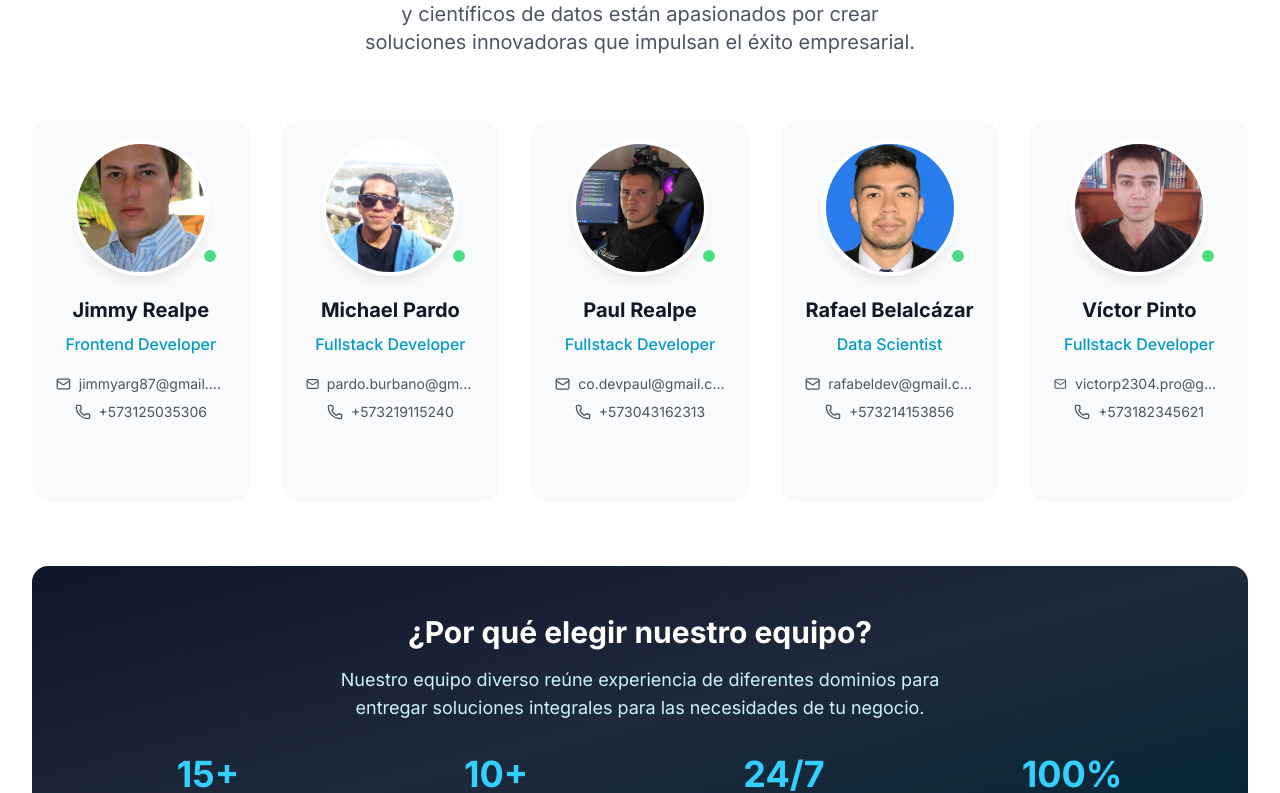
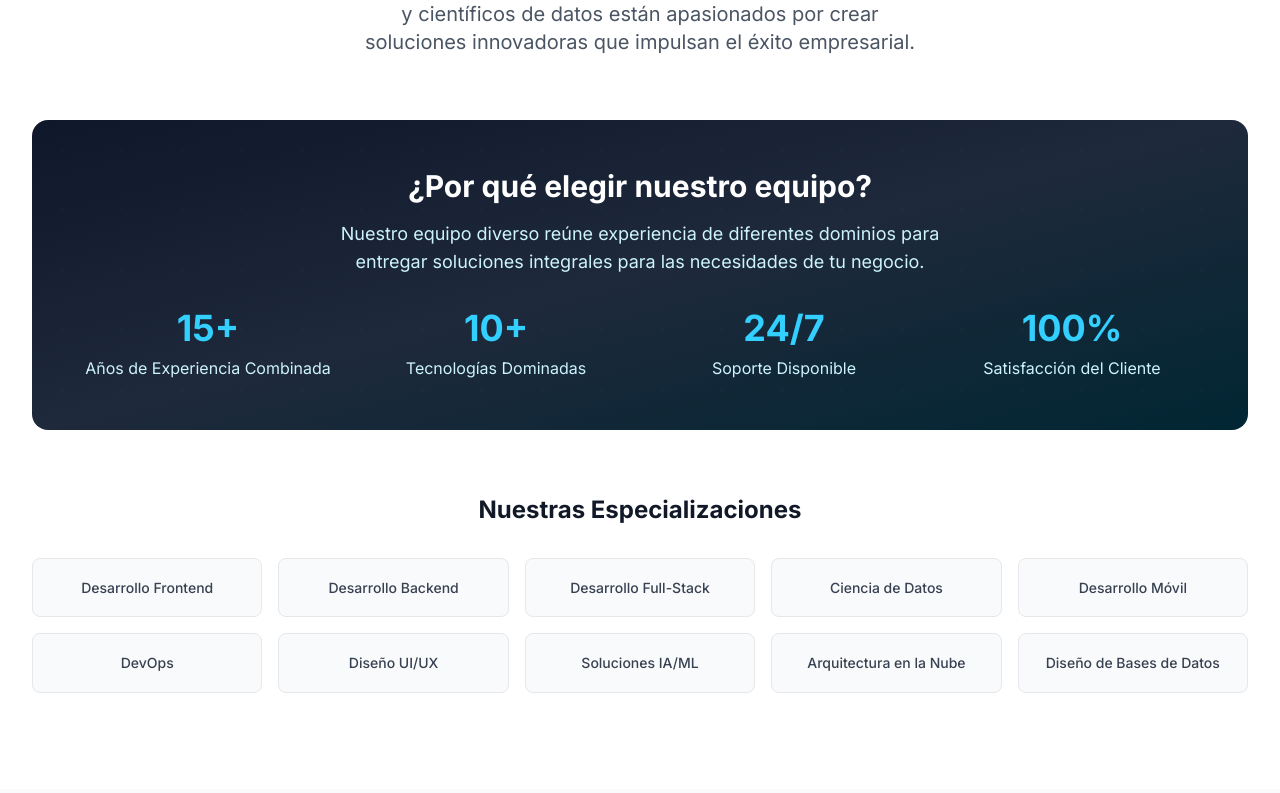
Before and after one commit to paulmrg-461/react_modware_landing, a React (Vite) app: page / in a window 1280 px wide. Shown: the part 3787-4580 px from the top of the page. Built offline with nearby package versions, Linux system fonts and the light colour scheme.

Commit message:
Feat: Added team

```diff
--- a/src/components/Contact.tsx
+++ b/src/components/Contact.tsx
@@ -162,14 +162,14 @@ const Contact: React.FC = () => {
                   <span>{t('contact.quickContact.email')}</span>
                 </a>
                 <a
-                  href="tel:+573043162313"
+                  href="tel:+573174105333"
                   className="flex items-center space-x-3 text-gray-700 hover:text-primary-600 transition-colors"
                 >
                   <Phone className="w-5 h-5" />
                   <span>{t('contact.quickContact.call')}</span>
                 </a>
                 <a
-                  href="https://wa.me/573043162313?text=Hola%20Modware%20Lat!%20"
+                  href="https://wa.me/573174105333?text=Hola%20Modware%20Lat!%20"
                   target="_blank"
                   rel="noopener noreferrer"
                   className="flex items-center space-x-3 text-gray-700 hover:text-primary-600 transition-colors"
--- a/src/components/Footer.tsx
+++ b/src/components/Footer.tsx
@@ -40,10 +40,14 @@ const Footer: React.FC = () => {
   ];
 
   const socialLinks = [
-    { icon: Linkedin, href: 'https://www.linkedin.com/in/paul-realpe-631b17a6', label: 'LinkedIn' },
-    { icon: Github, href: 'https://github.com/paulmrg-461', label: 'GitHub' },
-    { icon: Twitter, href: 'https://x.com/devpaul_co', label: 'Twitter' },
-    { icon: Instagram, href: 'https://www.instagram.com/devpaul_co', label: 'Instagram' }
+    { icon: Linkedin, href: 'https://www.linkedin.com/in/', label: 'LinkedIn' },
+    { icon: Github, href: 'https://github.com/', label: 'GitHub' },
+    { icon: Twitter, href: 'https://x.com/', label: 'Twitter' },
+    { icon: Instagram, href: 'https://www.instagram.com/', label: 'Instagram' }
+    // { icon: Linkedin, href: 'https://www.linkedin.com/in/paul-realpe-631b17a6', label: 'LinkedIn' },
+    // { icon: Github, href: 'https://github.com/paulmrg-461', label: 'GitHub' },
+    // { icon: Twitter, href: 'https://x.com/devpaul_co', label: 'Twitter' },
+    // { icon: Instagram, href: 'https://www.instagram.com/devpaul_co', label: 'Instagram' }
   ];
 
   return (
@@ -129,10 +133,10 @@ const Footer: React.FC = () => {
               <div className="flex items-center space-x-3 text-gray-300">
                 <Phone className="w-5 h-5 text-primary-400" />
                 <a
-                  href="tel:+573043162313"
+                  href="tel:+573174105333"
                   className="hover:text-primary-400 transition-colors"
                 >
-                  +57 304 316 2313
+                  +57 317 410 5333
                 </a>
               </div>
             </div>
@@ -172,7 +176,7 @@ const Footer: React.FC = () => {
               <div className="flex items-center space-x-1">
                 <span>Made with</span>
                 <Heart className="w-4 h-4 text-red-500" />
-                <a href="https://devpaul.pro" target="_blank" rel="noopener noreferrer" className="hover:text-primary-400 transition-colors">by DevPaul</a>
+                <a href="https://modware.lat" target="_blank" rel="noopener noreferrer" className="hover:text-primary-400 transition-colors">by Modware</a>
               </div>
             </div>
 
--- a/src/components/Team.tsx
+++ b/src/components/Team.tsx
@@ -1,6 +1,6 @@
 import React from 'react';
-import { Mail, Phone, Linkedin, Github, Globe } from 'lucide-react';
-import { collaborators } from '../data';
+// import { Mail, Phone, Linkedin, Github, Globe } from 'lucide-react';
+// import { collaborators } from '../data';
 import { useLanguage } from '../contexts/LanguageContext';
 
 const Team: React.FC = () => {
@@ -19,13 +19,12 @@ const Team: React.FC = () => {
         </div>
 
         {/* Team Grid */}
-        <div className="grid grid-cols-1 md:grid-cols-2 lg:grid-cols-3 xl:grid-cols-5 gap-8">
+        {/* <div className="grid grid-cols-1 md:grid-cols-2 lg:grid-cols-3 xl:grid-cols-5 gap-8">
           {collaborators.map((member) => (
             <div
               key={member.id}
               className="bg-gray-50 rounded-2xl p-6 text-center card-hover group"
             >
-              {/* Profile Image */}
               <div className="relative mb-6">
                 <div className="w-32 h-32 mx-auto rounded-full overflow-hidden bg-gray-200 ring-4 ring-white shadow-lg">
                   <img
@@ -45,11 +44,9 @@ const Team: React.FC = () => {
                   </div>
                 </div>
 
-                {/* Status Indicator */}
                 <div className="absolute bottom-2 right-2 w-4 h-4 bg-green-400 rounded-full border-2 border-white" />
               </div>
 
-              {/* Member Info */}
               <h3 className="text-xl font-bold text-gray-900 mb-2">
                 <a
                   href={`https://wa.me/${member.phone.replace(/[^0-9]/g, '')}?text=Hola%20${encodeURIComponent(member.name)}`}
@@ -64,7 +61,6 @@ const Team: React.FC = () => {
                 {member.profession}
               </p>
 
-              {/* Contact Info */}
               <div className="space-y-2 mb-6">
                 <a
                   href={`mailto:${member.email}`}
@@ -82,7 +78,6 @@ const Team: React.FC = () => {
                 </a>
               </div>
 
-              {/* Social Links */}
               <div className="flex justify-center space-x-3 opacity-0 group-hover:opacity-100 transition-opacity">
                 {member.github && (
                   <a
@@ -117,7 +112,7 @@ const Team: React.FC = () => {
               </div>
             </div>
           ))}
-        </div>
+        </div> */}
 
         {/* Team Stats */}
         <div className="mt-16 gradient-bg rounded-2xl p-8 md:p-12 text-white relative overflow-hidden">
--- a/src/data/index.ts
+++ b/src/data/index.ts
@@ -56,7 +56,7 @@ export const collaborators: Collaborator[] = [
     imagePath: paulImage,
     email: 'co.devpaul@gmail.com',
     profession: 'Fullstack developer',
-    phone: '+573043162313',
+    phone: '+573174105333',
     github: 'https://github.com/paulmrg-461',
     linkedin: 'https://www.linkedin.com/in/paul-realpe-631b17a6',
     portfolio: 'https://devpaul.pro'
```
Also changed, not shown: 1 other file (tests, documents, lock files or other folders).
